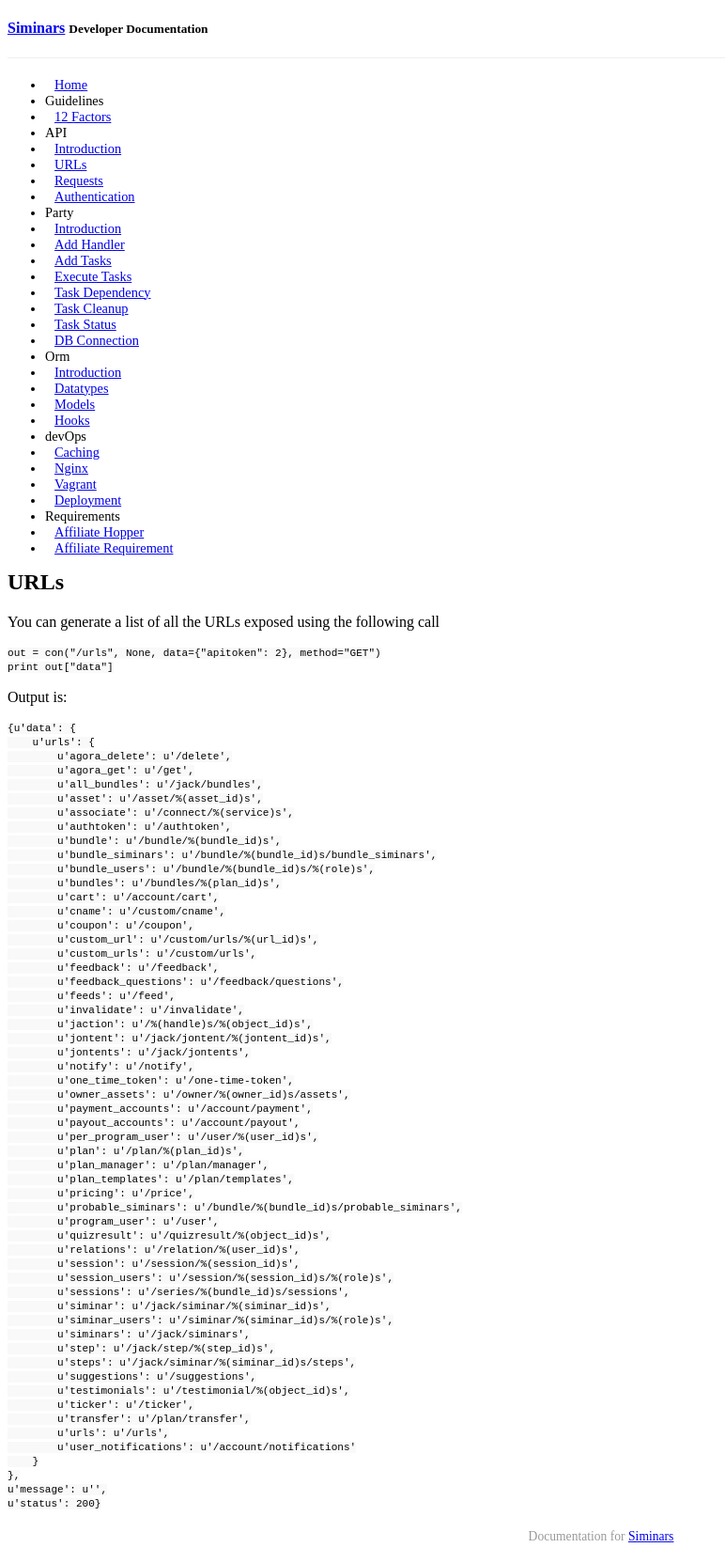
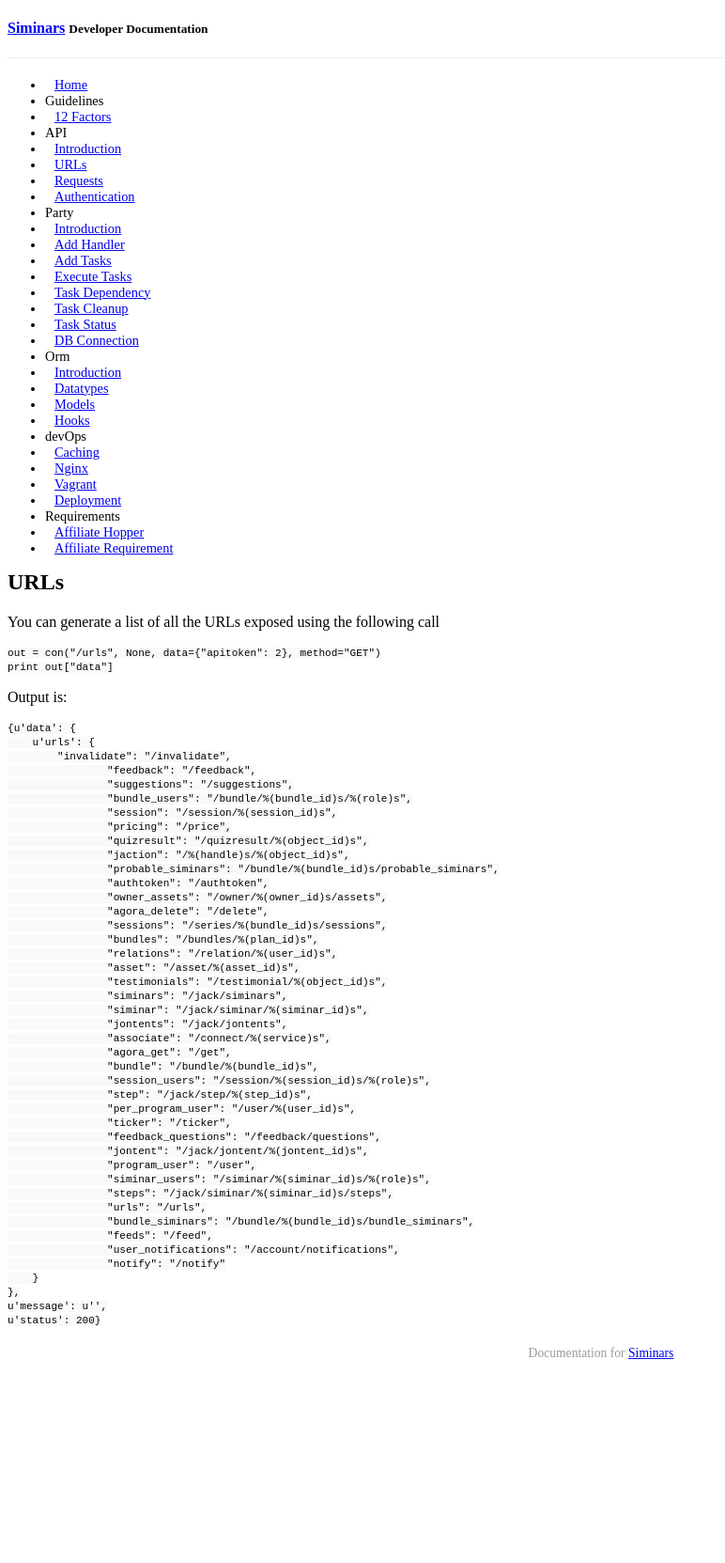
Before and after one commit to Simversity/literature, a Jekyll site: the page built from _posts/2014-05-29-urls.md, in a window 1280 px wide. Shown: the whole page at 94% size, without its empty margins (0-772 px from the left). Built offline with Jekyll 4.4.1, drawn with Linux system fonts in a browser that asks for light colours; Markdown is read by kramdown in place of the engine named in the settings; a style sheet for code colours, icons or effects is not loaded; after the commit the page ends 1468 px from its top, so only the background shows below that.

```diff
--- a/_posts/2014-05-29-urls.md
+++ b/_posts/2014-05-29-urls.md
@@ -16,56 +16,43 @@ Output is:
 
 	{u'data': {
 	    u'urls': {
-	        u'agora_delete': u'/delete',
-	        u'agora_get': u'/get',
-	        u'all_bundles': u'/jack/bundles',
-	        u'asset': u'/asset/%(asset_id)s',
-	        u'associate': u'/connect/%(service)s',
-	        u'authtoken': u'/authtoken',
-	        u'bundle': u'/bundle/%(bundle_id)s',
-	        u'bundle_siminars': u'/bundle/%(bundle_id)s/bundle_siminars',
-	        u'bundle_users': u'/bundle/%(bundle_id)s/%(role)s',
-	        u'bundles': u'/bundles/%(plan_id)s',
-	        u'cart': u'/account/cart',
-	        u'cname': u'/custom/cname',
-	        u'coupon': u'/coupon',
-	        u'custom_url': u'/custom/urls/%(url_id)s',
-	        u'custom_urls': u'/custom/urls',
-	        u'feedback': u'/feedback',
-	        u'feedback_questions': u'/feedback/questions',
-	        u'feeds': u'/feed',
-	        u'invalidate': u'/invalidate',
-	        u'jaction': u'/%(handle)s/%(object_id)s',
-	        u'jontent': u'/jack/jontent/%(jontent_id)s',
-	        u'jontents': u'/jack/jontents',
-	        u'notify': u'/notify',
-	        u'one_time_token': u'/one-time-token',
-	        u'owner_assets': u'/owner/%(owner_id)s/assets',
-	        u'payment_accounts': u'/account/payment',
-	        u'payout_accounts': u'/account/payout',
-	        u'per_program_user': u'/user/%(user_id)s',
-	        u'plan': u'/plan/%(plan_id)s',
-	        u'plan_manager': u'/plan/manager',
-	        u'plan_templates': u'/plan/templates',
-	        u'pricing': u'/price',
-	        u'probable_siminars': u'/bundle/%(bundle_id)s/probable_siminars',
-	        u'program_user': u'/user',
-	        u'quizresult': u'/quizresult/%(object_id)s',
-	        u'relations': u'/relation/%(user_id)s',
-	        u'session': u'/session/%(session_id)s',
-	        u'session_users': u'/session/%(session_id)s/%(role)s',
-	        u'sessions': u'/series/%(bundle_id)s/sessions',
-	        u'siminar': u'/jack/siminar/%(siminar_id)s',
-	        u'siminar_users': u'/siminar/%(siminar_id)s/%(role)s',
-	        u'siminars': u'/jack/siminars',
-	        u'step': u'/jack/step/%(step_id)s',
-	        u'steps': u'/jack/siminar/%(siminar_id)s/steps',
-	        u'suggestions': u'/suggestions',
-	        u'testimonials': u'/testimonial/%(object_id)s',
-	        u'ticker': u'/ticker',
-	        u'transfer': u'/plan/transfer',
-	        u'urls': u'/urls',
-	        u'user_notifications': u'/account/notifications'
+	        "invalidate": "/invalidate",
+			"feedback": "/feedback",
+			"suggestions": "/suggestions",
+			"bundle_users": "/bundle/%(bundle_id)s/%(role)s",
+			"session": "/session/%(session_id)s",
+			"pricing": "/price",
+			"quizresult": "/quizresult/%(object_id)s",
+			"jaction": "/%(handle)s/%(object_id)s",
+			"probable_siminars": "/bundle/%(bundle_id)s/probable_siminars",
+			"authtoken": "/authtoken",
+			"owner_assets": "/owner/%(owner_id)s/assets",
+			"agora_delete": "/delete",
+			"sessions": "/series/%(bundle_id)s/sessions",
+			"bundles": "/bundles/%(plan_id)s",
+			"relations": "/relation/%(user_id)s",
+			"asset": "/asset/%(asset_id)s",
+			"testimonials": "/testimonial/%(object_id)s",
+			"siminars": "/jack/siminars",
+			"siminar": "/jack/siminar/%(siminar_id)s",
+			"jontents": "/jack/jontents",
+			"associate": "/connect/%(service)s",
+			"agora_get": "/get",
+			"bundle": "/bundle/%(bundle_id)s",
+			"session_users": "/session/%(session_id)s/%(role)s",
+			"step": "/jack/step/%(step_id)s",
+			"per_program_user": "/user/%(user_id)s",
+			"ticker": "/ticker",
+			"feedback_questions": "/feedback/questions",
+			"jontent": "/jack/jontent/%(jontent_id)s",
+			"program_user": "/user",
+			"siminar_users": "/siminar/%(siminar_id)s/%(role)s",
+			"steps": "/jack/siminar/%(siminar_id)s/steps",
+			"urls": "/urls",
+			"bundle_siminars": "/bundle/%(bundle_id)s/bundle_siminars",
+			"feeds": "/feed",
+			"user_notifications": "/account/notifications",
+			"notify": "/notify"
 	    }
 	},
 	u'message': u'',
```
